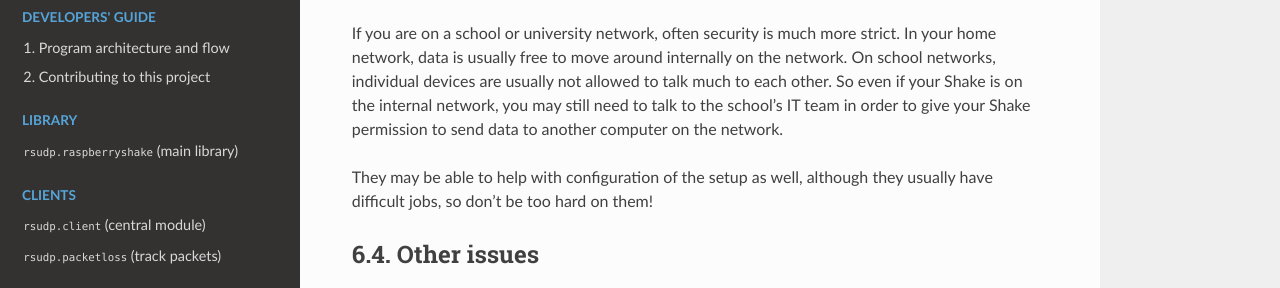
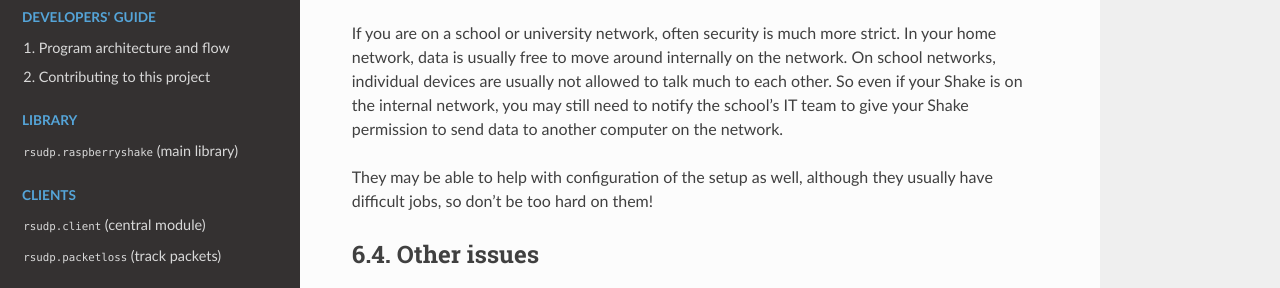
Before and after one commit to raspishake/rsudp, a Sphinx documentation site: the page built from docs/troubleshooting.rst, in a window 1280 px wide and 900 px high, scrolled down 2989 px. Shown: the part 234-522 px from the top of the window. Built offline with Sphinx 7.4.7 and the Read the Docs theme 2.0.0, drawn with Linux system fonts in a browser that asks for light colours; the version number is read from the project's files by our own code.

Commit message:
clarity fix

```diff
--- a/docs/troubleshooting.rst
+++ b/docs/troubleshooting.rst
@@ -166,8 +166,8 @@ If you are on a school or university network, often security is much more strict
 In your home network, data is usually free to move around internally on the
 network. On school networks, individual devices are usually not allowed to talk
 much to each other. So even if your Shake is on the internal network, you may
-still need to talk to the school's IT team in order to give your Shake permission
-to send data to another computer on the network.
+still need to notify the school's IT team to give your Shake permission to send
+data to another computer on the network.
 
 They may be able to help with configuration of the setup as well, although they
 usually have difficult jobs, so don't be too hard on them!
```
